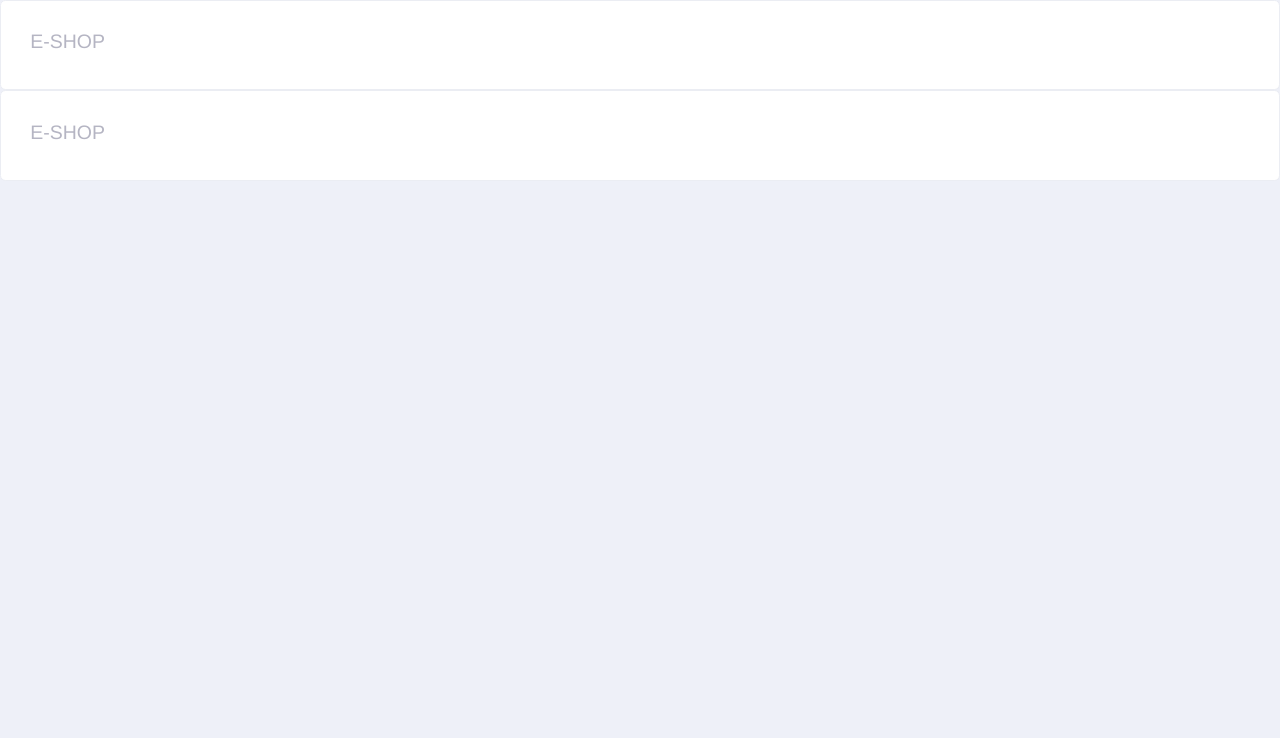
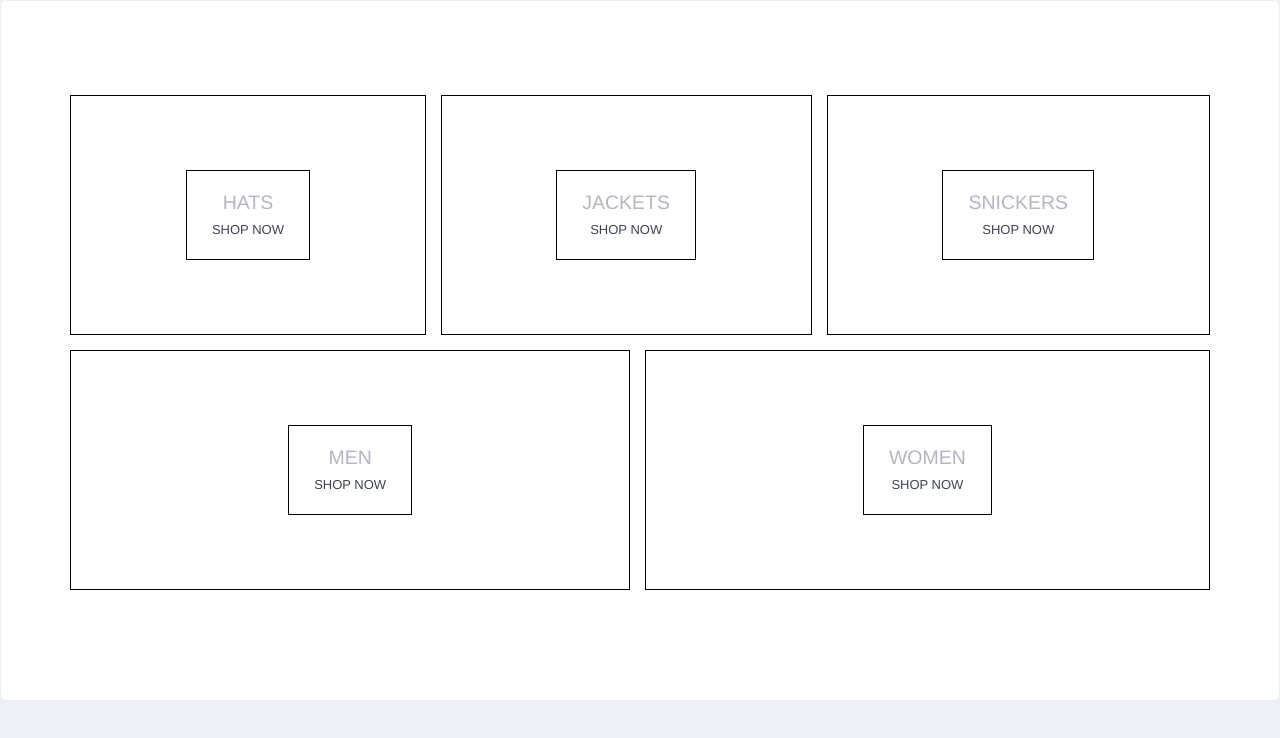
Before and after one commit to adewale2018/e-shop, a React (Create React App) app: page / in a window 1280 px wide. Shown: the top 738 px of the page. Built offline with nearby package versions, Linux system fonts and the light colour scheme.

Commit message:
WP: added files for homepage

```diff
--- a/public/index.html
+++ b/public/index.html
@@ -24,7 +24,7 @@
       work correctly both with client-side routing and a non-root public URL.
       Learn how to configure a non-root public URL by running `npm run build`.
     -->
-    <title>React App</title>
+    <title>E-SHOP</title>
   </head>
   <body>
     <noscript>You need to enable JavaScript to run this app.</noscript>
--- a/src/App.js
+++ b/src/App.js
@@ -1,19 +1,13 @@
+import Homepage from './pages/Homepage/Homepage'
 
 function App() {
   return (
     <>
-    <div className="card gutter">
-      <div className='card-body'>
-        <h3 className='font-size-h3 text-muted'>E-SHOP</h3>
+      <div className="card gutter">
+        <div className="card-body">
+          <Homepage />
+        </div>
       </div>
-    </div>
-    <div>
-     <div className="card">
-      <div className='card-body'>
-        <h3 className='font-size-h3 text-muted'>E-SHOP</h3>
-      </div>
-    </div>
-    </div>
     </>
   );
 }
--- /dev/null
+++ b/src/pages/Homepage/Homepage.js
@@ -0,0 +1,43 @@
+
+import './Homepage.scss';
+
+function Homepage() {
+  return (
+    <div className="homepage d-flex flex-column align-items-center px-10 py-20">
+      <div className="directory-menu d-flex flex-wrap justify-content-between">
+        <div className="menu-item  d-flex align-items-center flex-grow-1 flex-shrink-1  justify-content-center flex-basis-autotext-muted" style={{height: '240px', border: '1px solid black'}}>
+          <div className="content d-flex flex-column align-items-center justify-content-center">
+            <h3 className="title font-weight-bold font-size-h3 text-muted">HATS</h3>
+            <span className="subtitle font-weight-lighter">SHOP NOW</span>
+          </div>
+        </div>
+        <div className="menu-item  d-flex align-items-center flex-grow-1 flex-shrink-1  justify-content-center flex-basis-autotext-muted" style={{height: '240px', border: '1px solid black'}}>
+          <div className="content d-flex flex-column align-items-center justify-content-center">
+            <h3 className="title font-weight-bold font-size-h3 text-muted">JACKETS</h3>
+            <span className="subtitle font-weight-lighter">SHOP NOW</span>
+          </div>
+        </div>
+        <div className="menu-item  d-flex align-items-center flex-grow-1 flex-shrink-1  justify-content-center flex-basis-autotext-muted" style={{height: '240px', border: '1px solid black'}}>
+          <div className="content d-flex flex-column align-items-center justify-content-center">
+            <h3 className="title font-weight-bold font-size-h3 text-muted">SNICKERS</h3>
+            <span className="subtitle font-weight-lighter">SHOP NOW</span>
+          </div>
+        </div>
+        <div className="menu-item  d-flex align-items-center flex-grow-1 flex-shrink-1  justify-content-center flex-basis-autotext-muted" style={{height: '240px', border: '1px solid black'}}>
+          <div className="content d-flex flex-column align-items-center justify-content-center">
+            <h3 className="title font-weight-bold font-size-h3 text-muted">MEN</h3>
+            <span className="subtitle font-weight-lighter">SHOP NOW</span>
+          </div>
+        </div>
+        <div className="menu-item  d-flex align-items-center flex-grow-1 flex-shrink-1  justify-content-center flex-basis-autotext-muted" style={{height: '240px', border: '1px solid black'}}>
+          <div className="content d-flex flex-column align-items-center justify-content-center">
+            <h3 className="title font-weight-bold font-size-h3 text-muted">WOMEN</h3>
+            <span className="subtitle font-weight-lighter">SHOP NOW</span>
+          </div>
+        </div>
+      </div>
+    </div>
+  );
+}
+
+export default Homepage;
--- /dev/null
+++ b/src/pages/Homepage/Homepage.scss
@@ -0,0 +1,21 @@
+.homepage {
+  .directory-menu {
+    width: 100%;
+  }
+  .menu-item {
+    min-width: 30%;
+    margin: 0 7.5px 15px;
+
+  &:first-child {
+    margin-right: 7.5px;
+  }
+  &:last-child {
+    margin-left: 7.5px;
+  }
+}
+.content {
+  height: 90px;
+  padding: 0 25px;
+  border: 1px solid black;
+}
+}
```
Also changed, not shown: public/logo192.png (deleted), public/logo512.png (deleted), public/manifest.json (deleted).
